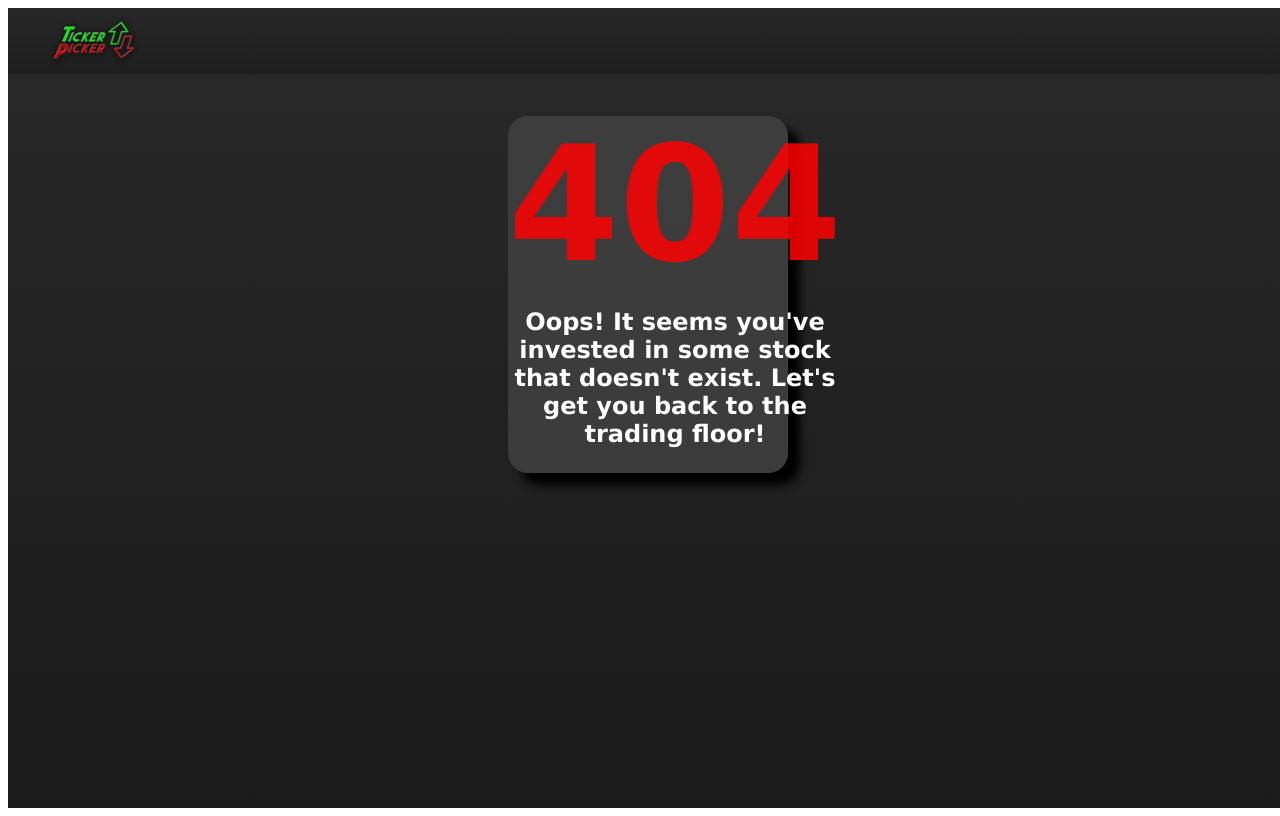
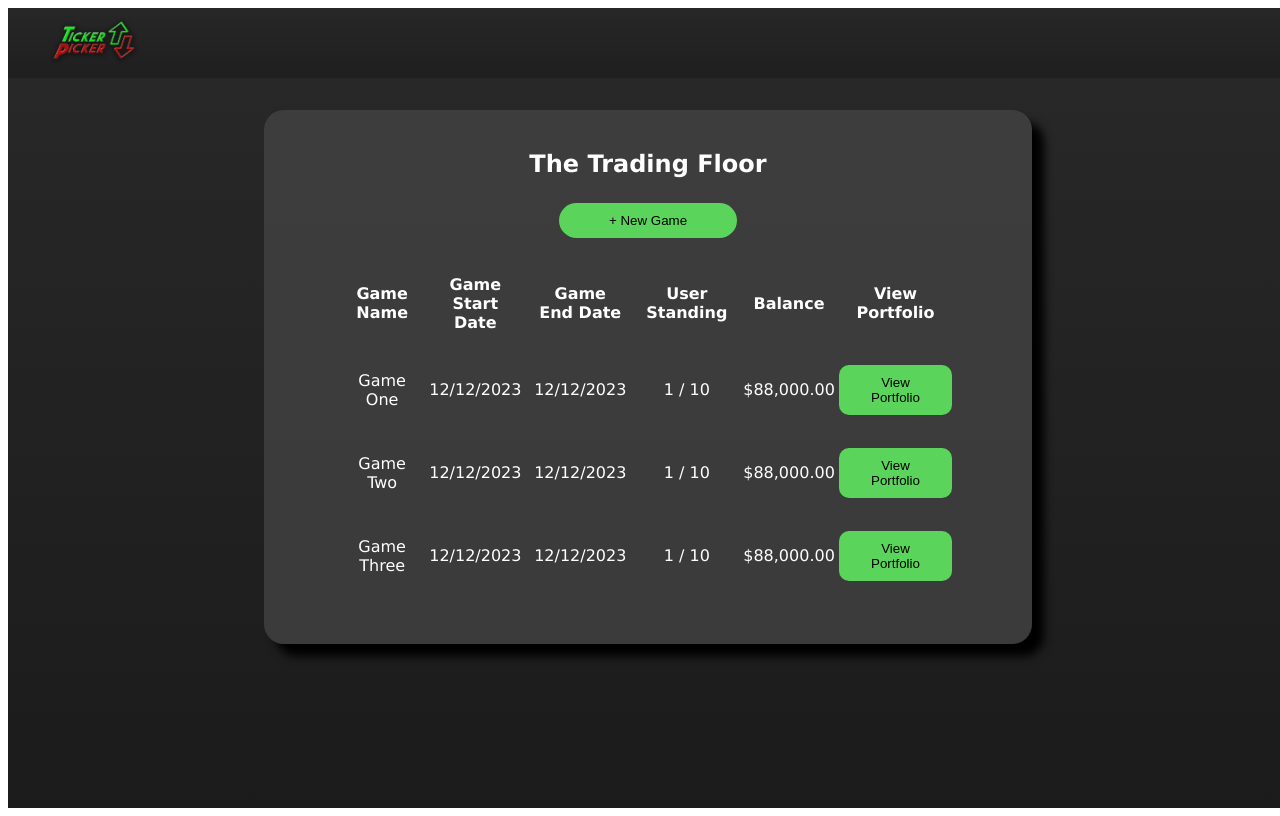
Before and after one commit to samvanben/Ticker-Picker---Virtual-Stock-Market-Game, a Vue app in the folder vue/: page /lobby in a window 1280 px wide. Before the commit this address had no page. Built offline with nearby package versions, Linux system fonts and the light colour scheme.

Commit message:
Brian Changes

```diff
--- a/vue/src/App.vue
+++ b/vue/src/App.vue
@@ -1,14 +1,12 @@
 <template>
   <div id="app">
     <div id="nav">
-      <img id="icon-header" src="..\src\assets\icon header.png" alt="icon">
+      <router-link v-bind:to="{ name: 'home' }"><img id="icon-header" src="..\src\assets\icon header.png" alt="icon"></router-link>
       <div id="links">
         <router-link v-bind:to="{ name: 'home' }" v-if="$store.state.token != ''">Home</router-link>&nbsp;&nbsp;&nbsp;
         <router-link id="lobby-tag" v-bind:to="{name: 'lobby'}" v-if="$store.state.token != ''">Lobby</router-link>&nbsp;&nbsp;&nbsp;
         <router-link id="leaderboard-tag" v-bind:to="{name: 'leaderboard'}" v-if="$store.state.token != ''">Leaderboard</router-link>&nbsp;&nbsp;&nbsp;
-        <router-link id="news-tag" v-bind:to="{name: 'news'}" v-if="$store.state.token != ''">Latest News</router-link>&nbsp;&nbsp;&nbsp;
         <router-link v-bind:to="{ name: 'logout' }" v-if="$store.state.token != ''">Logout</router-link>
-        <input type="search" placeholder="  Search for a stock..." v-if="$store.state.token != ''">
       </div>
     </div>
     <router-view />
@@ -64,13 +62,7 @@
     color: rgb(56, 216, 56);
     font-size: 110%;
   }
-  input {
-    margin-left: 20px;
-    border-radius: 5px;
-    border-style: none;
-    padding-top: 4px;
-    padding-bottom: 4px;
-  }
+
 
 
 
--- a/vue/src/router/index.js
+++ b/vue/src/router/index.js
@@ -6,6 +6,9 @@ import Logout from '../views/Logout.vue'
 import Register from '../views/Register.vue'
 import store from '../store/index'
 import NotFound from "../views/NotFound.vue"
+import Lobby from "../views/Lobby.vue"
+import GenLeader from "../views/GeneralLeaderboard.vue"
+import SpecLeader from "../views/SpecificLeaderboard.vue"
 
 
 Vue.use(Router)
@@ -59,19 +62,24 @@ const router = new Router({
       // temporary, goes to 404 page
       path: "/lobby",
       name: "lobby",
-      component: NotFound,
+      component: Lobby,
     },
     {
       // temporary, goes to 404 page
       path: "/leaderboard",
       name: "leaderboard",
-      component: NotFound,
+      component: GenLeader,
     },
     {
       // temporary, goes to 404 page
       path: "/news",
       name: "news",
       component: NotFound,
+    },
+    {
+      path: "/leaderboard/spec",
+      name: "spec-leaderboard",
+      component: SpecLeader,
     },
     {
       path:'/:pathMatch(.*)*',
--- /dev/null
+++ b/vue/src/views/GeneralLeaderboard.vue
@@ -0,0 +1,113 @@
+<template>
+  <div id="general-leaderboard">
+      <div id="lobby-bin">
+        <h2 id="lobby-head">Leaderboard</h2>
+        <table id="current-games">
+          <tr>
+            <th>Game Name</th>
+            <th>Game Start Date</th>
+            <th>Game End Date</th>
+            <th>User Standing</th>
+            <th>Balance</th>
+            <th>View Leaderboard</th>
+          </tr>
+          <tr class="row">
+            <td>Game One</td>
+            <td>12/12/2023</td>
+            <td>12/12/2023</td>
+            <td>1 / 10</td>
+            <td>$88,000.00</td>
+            <td><router-link v-bind:to="{ name: 'spec-leaderboard' }" v-if="$store.state.token != ''"><button class="port-button">View Leaderboard</button></router-link></td>
+          </tr>
+          <tr class="row">
+            <td>Game Two</td>
+            <td>12/12/2023</td>
+            <td>12/12/2023</td>
+            <td>1 / 10</td>
+            <td>$88,000.00</td>
+            <td><router-link v-bind:to="{ name: 'spec-leaderboard' }" v-if="$store.state.token != ''"><button class="port-button">View Leaderboard</button></router-link></td>
+          </tr>
+          <tr class="row">
+            <td>Game Three</td>
+            <td>12/12/2023</td>
+            <td>12/12/2023</td>
+            <td>1 / 10</td>
+            <td>$88,000.00</td>
+            <td><router-link v-bind:to="{ name: 'spec-leaderboard' }" v-if="$store.state.token != ''"><button class="port-button">View Leaderboard</button></router-link></td>
+          </tr>
+        </table>
+    </div>
+  </div>
+</template>
+
+<script>
+export default {
+    name: "GenLeader",
+}
+</script>
+
+<style>
+#general-leaderboard {
+    display: flex;
+    align-items: center;
+    justify-content: center;
+    text-align: center;
+}
+
+#lobby-bin {
+    background-color: rgba(69, 69, 69, 0.75);
+    width: 60%;
+    height: 100%;
+    text-align: center;
+    border-radius: 20px;
+    border-width: 1px;
+    box-shadow: 12px 12px 10px black;
+    display: flex;
+    flex-direction: column;
+    align-items: center;
+}
+#lobby-bin table {
+    color: white;
+    width: 80%;
+    margin-bottom: 60px;
+}
+#new-game {
+    background-color: rgb(90, 212, 90);
+    padding-top: 10px;
+    padding-bottom: 10px;
+    padding-left: 50px;
+    padding-right: 50px;
+    border-radius: 20px;
+    border-style: none;
+    margin-bottom: 15px;
+    margin-left: 10px;
+    margin-right: 10px;
+}
+#new-game:hover {
+    background-color: rgb(43, 114, 43);
+}
+.port-button {
+    background-color: rgb(90, 212, 90);
+    padding-top: 10px;
+    padding-bottom: 10px;
+    padding-left: 30px;
+    padding-right: 30px;
+    border-radius: 10px;
+    border-style: none;
+}
+.port-button:hover {
+    background-color: rgb(43, 114, 43);
+}
+th {
+    padding-left: 10px;
+    padding-right: 10px;
+    padding-top: 20px;
+}
+td {
+    padding-top: 30px;
+}
+h2 {
+    padding-top: 20px;
+}
+
+</style>
--- a/vue/src/views/Home.vue
+++ b/vue/src/views/Home.vue
@@ -25,7 +25,7 @@
           </tr>
         </table>
         <div id="current-buttons">
-          <button id="view-all">View Games</button>
+          <router-link id="lobby-tag" v-bind:to="{name: 'lobby'}" v-if="$store.state.token != ''"><button id="view-all">View Games</button></router-link>
           <button id="new-game">+ New Game</button>
         </div>
     </div>
@@ -53,7 +53,7 @@
             <td>1 / 10</td>
           </tr>
         </table>
-        <button id="view-all">View Games</button>
+        <router-link id="leaderboard-tag" v-bind:to="{name: 'leaderboard'}" v-if="$store.state.token != ''"><button id="view-all">View Games</button></router-link>
     </div>
     <div id="home-bin-3" class="home-bin-lower">
         <h2 id="bin3-head">Stock To Watch</h2>
@@ -62,20 +62,33 @@
             <th>Company</th>
             <th>Ticker Symbol</th>
             <th>Price</th>
-            <th>% Change</th>
-            <th>$ Change</th>
+            <th>Exchange</th>
           </tr>
           <tr>
             <td>Apple</td>
             <td>$AAPL</td>
             <td>$174.10</td>
-            <td id="percentage">0.58%</td>
-            <td id="dollar">$1.04</td>
+            <td>NASDAQ</td>
           </tr>
         </table>
     </div>
     <div id="home-bin-4" class="home-bin-lower">
-        <h2 id="bin4-head">Bin 4</h2>
+      <div id="quick-search">
+        <h2 id="bin4-head">Search Stocks: </h2>
+        <input type="search" placeholder="  Search for a stock...">
+      </div>
+        <table id="search-stock">
+          <tr>
+            <th>Ticker Symbol</th>
+            <th>Price</th>
+            <th>Exchange</th>
+          </tr>
+          <tr>
+            <td>$AAPL</td>
+            <td>$174.10</td>
+            <td>NASDAQ</td>
+          </tr>
+        </table>
     </div>
   </div>
 </template>
@@ -94,11 +107,11 @@
   }
   #current-games {
     color: white;
-    margin-bottom: 15px;
+    margin-bottom: 10px;
   }
   #past-games {
     color: white;
-    margin-bottom: 15px;
+    margin-bottom: 10px;
   }
   #hot-stock {
     color: white;
@@ -107,10 +120,7 @@
   th {
     padding-left: 20px;
     padding-right: 20px;
-    padding-bottom: 15px;
-  }
-  td {
-    padding-bottom: 5px;
+    padding-bottom: 0px;
   }
   .home div h2 {
     color: white;
@@ -120,12 +130,14 @@
     display: flex;
     flex-direction: column;
     align-items: center;
+    padding-bottom: 5px;
   }
   #home-bin-2 {
     grid-area: bin2;
     display: flex;
     flex-direction: column;
     align-items: center;
+    padding-bottom: 5px;
   }
   #new-game {
     background-color: rgb(90, 212, 90);
@@ -143,6 +155,7 @@
     background-color: rgb(43, 114, 43);
     font-weight: bold;
   }
+
   #view-all {
     background-color: rgb(90, 212, 90);
     padding-top: 10px;
@@ -166,11 +179,17 @@
     display: flex;
     flex-direction: column;
     align-items: center;
+    padding-bottom: 5px;
   }
    #home-bin-4 {
     grid-area: bin4;
     display: flex;
     flex-direction: column;
+    align-items: center;
+    padding-bottom: 5px;
+  }
+  #quick-search {
+    display: flex;
     align-items: center;
   }
   .home-bin-upper {
@@ -191,12 +210,16 @@
     border-width: 1px;
     box-shadow: 12px 12px 10px black;
   }
-  #percentage {
-    color: rgb(90, 212, 90);
+  #search-stock {
+    color: white;
   }
-  #dollar {
-    color: rgb(90, 212, 90);
+  input {
+    margin-left: 20px;
+    border-radius: 5px;
+    border-style: none;
+    height: 50%;
   }
+
 
 
   @media (max-width: 1000px) {
--- /dev/null
+++ b/vue/src/views/Lobby.vue
@@ -0,0 +1,113 @@
+<template>
+  <div id="lobby">
+      <div id="lobby-bin">
+        <h2 id="lobby-head">The Trading Floor</h2>
+        <div id="current-buttons">
+          <button id="new-game">+ New Game</button>
+        </div>
+        <table id="current-games">
+          <tr>
+            <th>Game Name</th>
+            <th>Game Start Date</th>
+            <th>Game End Date</th>
+            <th>User Standing</th>
+            <th>Balance</th>
+            <th>View Portfolio</th>
+          </tr>
+          <tr class="row">
+            <td>Game One</td>
+            <td>12/12/2023</td>
+            <td>12/12/2023</td>
+            <td>1 / 10</td>
+            <td>$88,000.00</td>
+            <td><button class="port-button">View Portfolio</button></td>
+          </tr>
+          <tr class="row">
+            <td>Game Two</td>
+            <td>12/12/2023</td>
+            <td>12/12/2023</td>
+            <td>1 / 10</td>
+            <td>$88,000.00</td>
+            <td><button class="port-button">View Portfolio</button></td>
+          </tr>
+          <tr class="row">
+            <td>Game Three</td>
+            <td>12/12/2023</td>
+            <td>12/12/2023</td>
+            <td>1 / 10</td>
+            <td>$88,000.00</td>
+            <td><button class="port-button">View Portfolio</button></td>
+          </tr>
+        </table>
+    </div>
+  </div>
+</template>
+
+<script>
+export default {
+    name: "Lobby",
+}
+</script>
+
+<style>
+#lobby {
+    display: flex;
+    align-items: center;
+    justify-content: center;
+    text-align: center;
+}
+
+#lobby-bin {
+    background-color: rgba(69, 69, 69, 0.75);
+    width: 60%;
+    height: 100%;
+    text-align: center;
+    border-radius: 20px;
+    border-width: 1px;
+    box-shadow: 12px 12px 10px black;
+    display: flex;
+    flex-direction: column;
+    align-items: center;
+}
+#lobby-bin table {
+    color: white;
+    width: 80%;
+    margin-bottom: 60px;
+}
+#new-game {
+    background-color: rgb(90, 212, 90);
+    padding-top: 10px;
+    padding-bottom: 10px;
+    padding-left: 50px;
+    padding-right: 50px;
+    border-radius: 20px;
+    border-style: none;
+    margin-bottom: 15px;
+    margin-left: 10px;
+    margin-right: 10px;
+}
+#new-game:hover {
+    background-color: rgb(43, 114, 43);
+}
+.port-button {
+    background-color: rgb(90, 212, 90);
+    padding-top: 10px;
+    padding-bottom: 10px;
+    padding-left: 30px;
+    padding-right: 30px;
+    border-radius: 10px;
+    border-style: none;
+}
+.port-button:hover {
+    background-color: rgb(43, 114, 43);
+}
+th {
+    padding-left: 10px;
+    padding-right: 10px;
+    padding-top: 20px;
+  }
+td {
+    padding-top: 30px;
+  }
+
+</style>
--- /dev/null
+++ b/vue/src/views/SpecificLeaderboard.vue
@@ -0,0 +1,101 @@
+<template>
+  <div id="specific-leaderboard">
+      <div id="lobby-bin">
+        <h2 id="lobby-head">This Game's Leaderboard</h2>
+        <table id="current-games">
+          <tr>
+            <th>User Rank</th>
+            <th>Username</th>
+            <th>Balance</th>
+          </tr>
+          <tr class="row">
+            <td>1</td>
+            <td>User 1</td>
+            <td>$88,000.00</td>
+          </tr>
+          <tr class="row">
+            <td>2</td>
+            <td>User 2</td>
+            <td>$88,000.00</td>
+          </tr>
+          <tr class="row">
+            <td>3</td>
+            <td>User 3</td>
+            <td>$88,000.00</td>
+          </tr>
+        </table>
+    </div>
+  </div>
+</template>
+
+<script>
+export default {
+    name: "SpecLeader",
+}
+</script>
+
+<style>
+#specific-leaderboard {
+    display: flex;
+    align-items: center;
+    justify-content: center;
+    text-align: center;
+}
+
+#lobby-bin {
+    background-color: rgba(69, 69, 69, 0.75);
+    width: 60%;
+    height: 100%;
+    text-align: center;
+    border-radius: 20px;
+    border-width: 1px;
+    box-shadow: 12px 12px 10px black;
+    display: flex;
+    flex-direction: column;
+    align-items: center;
+}
+#lobby-bin table {
+    color: white;
+    width: 80%;
+    margin-bottom: 60px;
+}
+#new-game {
+    background-color: rgb(90, 212, 90);
+    padding-top: 10px;
+    padding-bottom: 10px;
+    padding-left: 50px;
+    padding-right: 50px;
+    border-radius: 20px;
+    border-style: none;
+    margin-bottom: 15px;
+    margin-left: 10px;
+    margin-right: 10px;
+}
+#new-game:hover {
+    background-color: rgb(43, 114, 43);
+}
+.port-button {
+    background-color: rgb(90, 212, 90);
+    padding-top: 10px;
+    padding-bottom: 10px;
+    padding-left: 30px;
+    padding-right: 30px;
+    border-radius: 10px;
+    border-style: none;
+}
+.port-button:hover {
+    background-color: rgb(43, 114, 43);
+}
+th {
+    padding-left: 10px;
+    padding-right: 10px;
+    padding-top: 20px;
+}
+td {
+    padding-top: 30px;
+}
+h2 {
+    padding-top: 20px;
+}
+
+</style>
```
